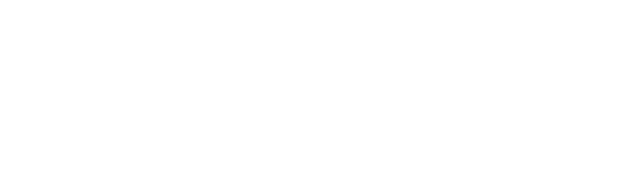
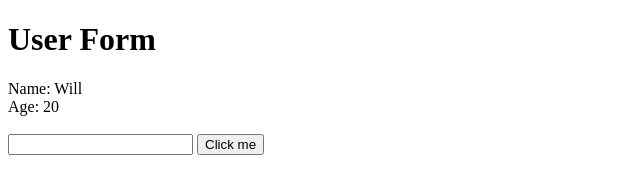
Before and after one commit to pspelman/ud_typescript_web_framework, a website with bundled scripts: page index.html in a window 1280 px wide. Shown: the whole page, without its empty margins (0-640 px from the left). Built offline with nearby package versions, Linux system fonts and the light colour scheme; data requests are answered from the project's data file.

Commit message:
- implemented some old-school event handling - added event handlers to the button and to the h1 tag for demonstration purposes

```diff
--- a/index.html
+++ b/index.html
@@ -5,6 +5,7 @@
     <title>Web Framework</title>
 </head>
 <body>
+<div id="root"></div>
 <script src="./src/index.ts"></script>
 </body>
 </html>
--- a/src/index.ts
+++ b/src/index.ts
@@ -1,11 +1,11 @@
-import {Collection} from "./models/Collection";
-import {User, UserProps} from "./models/User";
+import {UserForm} from "./views/UserForm";
+import {User} from "./models/User";
 
-// const userMaker = (json: UserProps) => User.newUser(json)
+const user = User.newUser({name: "Will", age: 20})
 
-const collection = User.buildUserCollection()
+const userForm = new UserForm(
+	document.getElementById('root'),
+	user
+	)
 
-collection.on('change', () => {
-	console.log(`got users!  `, collection.models)
-})
-collection.fetch()
+userForm.render()
--- a/src/views/UserForm.ts
+++ b/src/views/UserForm.ts
@@ -1,20 +1,60 @@
+import {User} from "../models/User";
+
+type Callback = () => void;
+
 export class UserForm {
-	constructor(public parent: Element) {
+	constructor(
+		public parent: Element,
+		public model: User
+	) {
+	}
+
+	eventsMap(): {[key: string]: Callback} {
+		return {
+			'click:button': this.onButtonClick,
+			'mouseover:h1': this.onHeaderHover
+		}
+	}
+
+	onHeaderHover = () => {
+		console.log(`you went over the header!`, )
+
+	}
+
+	onButtonClick = () => {
+		console.log(`button was clicked`, )
 	}
 
 	template(): string {
 		return `
 			<div>
 			<h1>User Form</h1>
+			<div>Name: ${this.model.get('name')}</div>
+			<div>Age: ${this.model.get('age')}</div>
+			<br/>
 			<input/>
+			<button>Click me</button>
 		</div>
 	`
 	}
+
+	bindEvents(fragment: DocumentFragment): void {
+		const eventsMap = this.eventsMap()
+		for (let eventKey in eventsMap) {
+			const [eventName, selector] = eventKey.split(':')
+			fragment.querySelectorAll(selector).forEach(element => {
+				element.addEventListener(eventName, eventsMap[eventKey])
+			})
+		}
+
+	}
+
 
 	render(): void {
 		// have to take the string and convert it into HTML
 		const templateElement = document.createElement('template')
 		templateElement.innerHTML = this.template()
+		this.bindEvents(templateElement.content)
 		this.parent.append(templateElement.content)
 	}
 }
```
